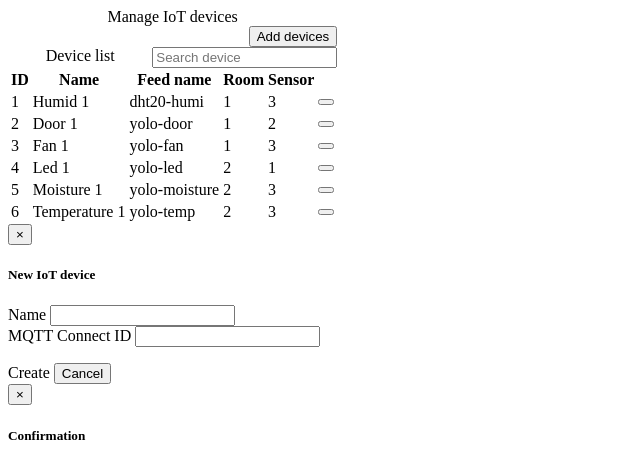
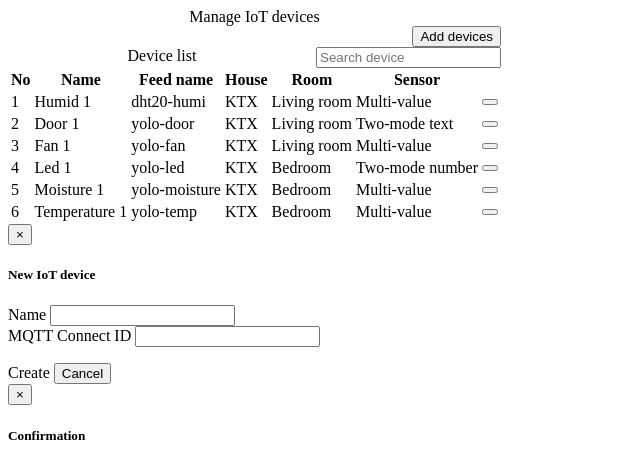
Before and after one commit to Cuong251/DADN, a PHP site: page /DADN/viewDevices.php in a window 1280 px wide. Shown: the top 462 px of the page, without its empty margins (0-640 px from the left). Run offline with PHP 8.4, Linux system fonts and the light colour scheme; data comes from the database, SQL or seed files in the repository.

```diff
--- a/UI/PHP/viewDevices.php
+++ b/UI/PHP/viewDevices.php
@@ -8,7 +8,8 @@
   if ($conn->connect_error) {
       die("Connection failed: " . $conn->connect_error);
   }
-  $rows = mysqli_query($conn, "SELECT * FROM devices");
+  $query = "select d.id as id, d.name as device_name, d.feed_name as feed_name, inf.house_name as house_name , inf.room_name as room_name, s.name as sensor_name from devices d, sensors s, (select h.name as house_name, h.id as house_id, r.name as room_name, r.id as room_id from houses h join rooms r on r.house_id = h.id) as inf where d.room_id = inf.room_id and d.sensor_id = s.id;";
+  $rows = mysqli_query($conn, $query);
   $i = 1;
 ?>
 
@@ -35,22 +36,24 @@
       </caption>
 
 <tr class = "table-ele">
-      <th scope="col">ID</th>
+      <th scope="col">No</th>
       <th scope="col">Name</th>
       <th scope="col">Feed name</th>
+      <th scope="col">House</th>
       <th scope="col">Room</th>
       <th scope="col">Sensor</th>
-      <th scope="col" colspan="2" ></th>
+      <th scope="col" colspan="1" ></th>
     </tr>
   </thead>
   <tbody>
   <?php foreach($rows as $row) : ?>
-      <tr id = <?php echo $row["id"]; ?>>
+      <tr id = <?php echo $i; ?>>
         <td><?php echo $i++; ?></td>
-        <td><?php echo $row["name"]; ?></td>
+        <td><?php echo $row["device_name"]; ?></td>
         <td><?php echo $row["feed_name"]; ?></td>
-        <td><?php echo $row["room_id"]; ?></td>
-        <td><?php echo $row["sensor_id"]; ?></td>
+        <td><?php echo $row["house_name"]; ?></td>
+        <td><?php echo $row["room_name"]; ?></td>
+        <td><?php echo $row["sensor_name"]; ?></td>
         <td> <button type="button" id = "buttonIoTChange" onclick = "del(<?php echo $row['id']; ?>);" class="btn btn-light" data-toggle="modal" data-target=".bd-example-modal-lg" >
       <i class="bi bi-trash"></i>
       </button>
```
